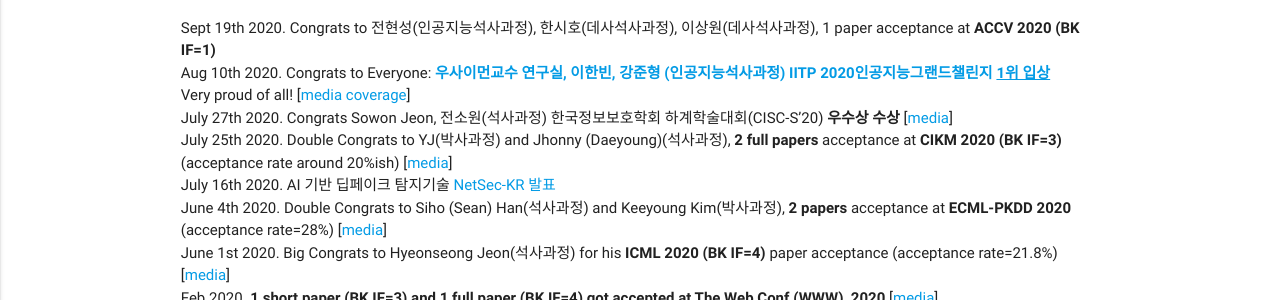
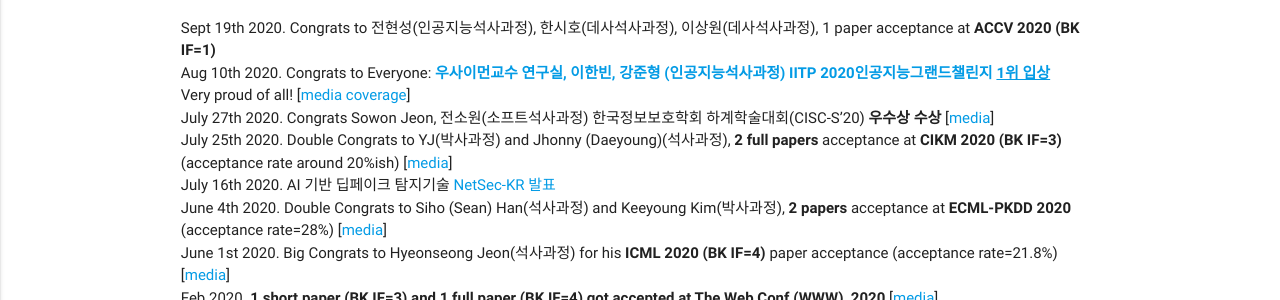
Before and after one commit to Yurim990507/DASH-Lab.github.io, a Jekyll site: the page built from example4.md, in a window 1280 px wide. Shown: the part 157-457 px from the top of the page. Built offline with Jekyll 4.4.1, drawn with Linux system fonts in a browser that asks for light colours.

Commit message:
Update example4.md

```diff
--- a/example4.md
+++ b/example4.md
@@ -11,7 +11,7 @@ permalink: /News/
 Sept 19th 2020. Congrats to 전현성(인공지능석사과정), 한시호(데사석사과정), 이상원(데사석사과정), 1 paper acceptance at <b>ACCV 2020 (BK IF=1)</b> <br>
 Aug 10th 2020. Congrats to Everyone: <b><a href="https://ai.skku.edu/ai/community/news.do?mode=view&articleNo=99744&article.offset=0&articleLimit=10">우사이먼교수 연구실, 이한빈, 강준형 (인공지능석사과정) IITP 2020인공지능그랜드챌린지 <u>1위 입상</u></a></b> <br>
 Very proud of all! [<a href="http://www.lecturernews.com/news/articleView.html?idxno=50892">media coverage</a>]<br>
-        July 27th 2020. Congrats Sowon Jeon, 전소원(석사과정) 한국정보보호학회 하계학술대회(CISC-S’20) <b>우수상 수상</b> [<a href="https://www.boannews.com/media/view.asp?idx=89875&direct=mobile">media</a>]  <br>
+        July 27th 2020. Congrats Sowon Jeon, 전소원(소프트석사과정) 한국정보보호학회 하계학술대회(CISC-S’20) <b>우수상 수상</b> [<a href="https://www.boannews.com/media/view.asp?idx=89875&direct=mobile">media</a>]  <br>
 July 25th 2020. Double Congrats to YJ(박사과정) and Jhonny (Daeyoung)(석사과정), <b> 2 full papers </b> acceptance at <b>CIKM 2020 (BK IF=3)</b> (acceptance rate around 20%ish) [<a href="https://sci-cube.skku.edu/sci-cube/community/news.do?mode=view&articleNo=99206">media</a>]<br>
 July 16th 2020. AI 기반 딥페이크 탐지기술 <a href="http://www.netsec-kr.or.kr/static/program">NetSec-KR 발표</a> <br>
 June 4th 2020. Double Congrats to Siho (Sean) Han(석사과정) and Keeyoung Kim(박사과정), <b> 2 papers </b> acceptance at <b>ECML-PKDD 2020</b> (acceptance rate=28%) [<a href="https://sci-cube.skku.edu/sci-cube/community/news.do?mode=view&articleNo=98145&article.offset=0&articleLimit=10">media</a>]<br>
```
